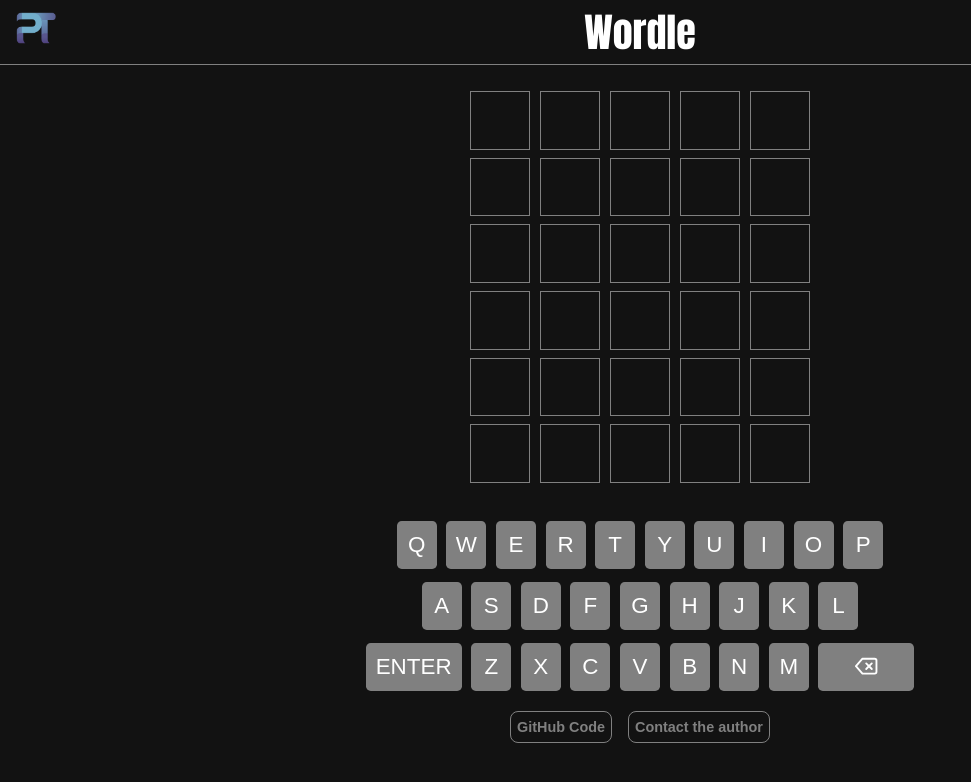
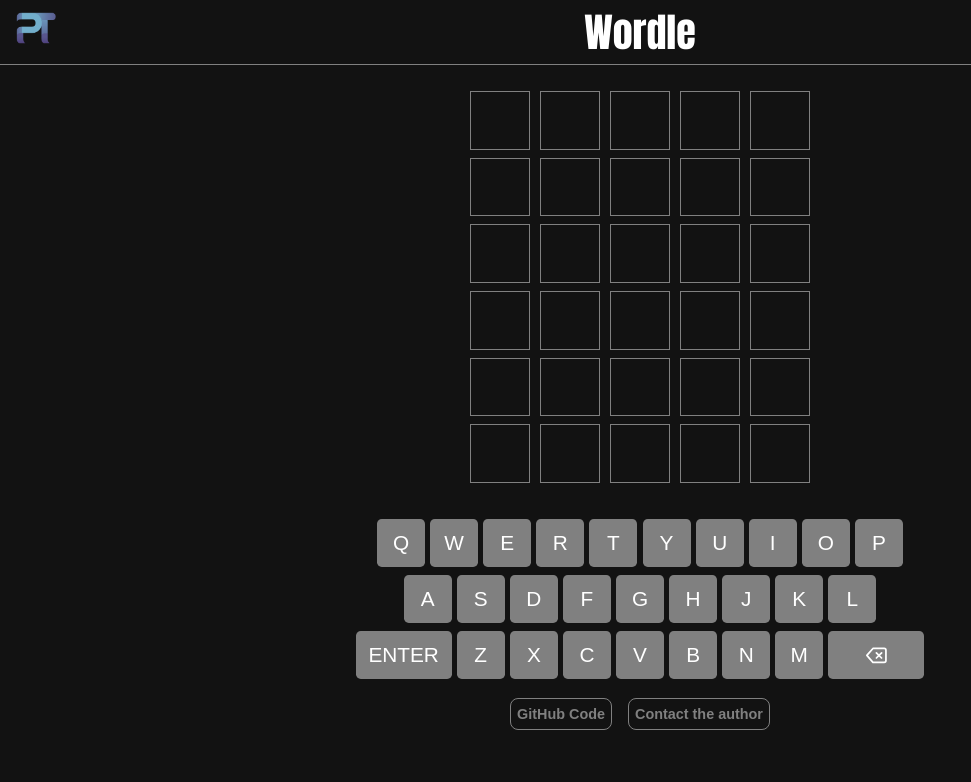
Before and after one commit to pedro-areal-torres/wordle-game, a React (Create React App) app: page / in a window 1280 px wide. Shown: the top 782 px of the page, without its empty margins (0-971 px from the left). Built offline with nearby package versions, Linux system fonts and the light colour scheme.

Commit message:
CSS Letter font-size update

```diff
--- a/src/components/Key/key.css
+++ b/src/components/Key/key.css
@@ -1,15 +1,19 @@
 .key {
-  width: 2.5rem;
+  width: 3rem;
+  margin: 0.16rem;
+  font-size: 1.3rem;
   height: 3rem;
-  margin: 0.3rem;
   border-radius: 0.3rem;
   display: grid;
   place-items: center;
-  font-size: 1.4rem;
   background-color: grey;
   color: white;
   font-family: Arial, Helvetica, sans-serif;
   cursor: pointer;
+}
+
+.letter {
+  font-size: 2rem;
 }
 
 #big {
@@ -18,6 +22,11 @@
 
 #disabled {
   background-color: #3a393c;
+}
+
+/* -- SMALL DEVICES -- */
+@media screen and (max-width: 1200px) {
+
 }
 
 /* -- SMALL DEVICES -- */
```
